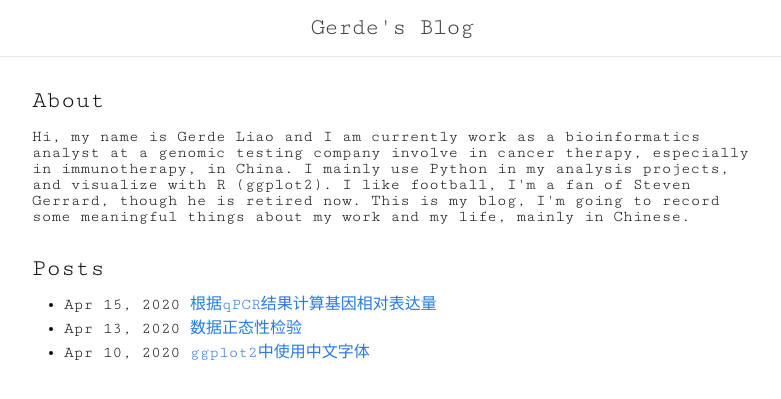
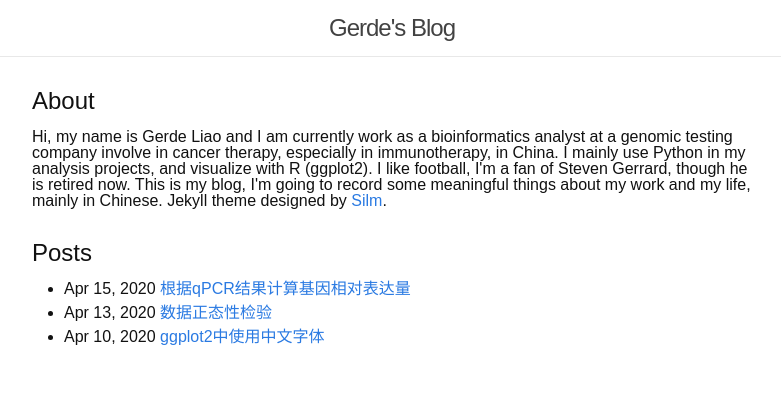
Before and after one commit to Gerde/gerde.github.io, a Jekyll site: the page built from index.html, in a window 1280 px wide. Shown: the top 399 px of the page, without its empty margins (248-1029 px from the left). Built offline with Jekyll 4.4.1, drawn with Linux system fonts in a browser that asks for light colours.

Commit message:
modify theme

```diff
--- a/_sass/_syntax-highlighting.scss
+++ b/_sass/_syntax-highlighting.scss
@@ -17,7 +17,7 @@
 */
 
 .highlight {
-    background-color: #fcfcfc;
+    background-color: #e5e5e5;
     color: #586e75;
     .c { color: #93a1a1 } /* Comment */
     .err{ color: #586e75 } /* Error */
--- a/css/main.scss
+++ b/css/main.scss
@@ -5,8 +5,8 @@
 
 
 // Our variables
-$base-font-family: "Cutive Mono", "Courier New", "Helvetica Neue", Helvetica, FangSong, STFangsong, sans-serif;
-$code-font-family: "Courier New", Consolas, monopace, FangSong, STFangsong;
+$base-font-family: "Arial", "Courier New", "Helvetica Neue", Helvetica, FangSong, STFangsong, sans-serif;
+$code-font-family: "Arial", Consolas, monopace, FangSong, STFangsong;
 $base-font-size:   16px;
 $base-font-weight: 400;
 $small-font-size:  0.875rem;
--- a/index.html
+++ b/index.html
@@ -4,7 +4,7 @@
 <div class="home">
 	<section>
 		<h2>About</h2>
-		<p>Hi, my name is Gerde Liao and I am currently work as a bioinformatics analyst at a genomic testing company involve in cancer therapy, especially in immunotherapy, in China. I mainly use Python in my analysis projects, and visualize with R (ggplot2). I like football, I'm a fan of Steven Gerrard, though he is retired now. This is my blog, I'm going to record some meaningful things about my work and my life, mainly in Chinese.</p>
+		<p>Hi, my name is Gerde Liao and I am currently work as a bioinformatics analyst at a genomic testing company involve in cancer therapy, especially in immunotherapy, in China. I mainly use Python in my analysis projects, and visualize with R (ggplot2). I like football, I'm a fan of Steven Gerrard, though he is retired now. This is my blog, I'm going to record some meaningful things about my work and my life, mainly in Chinese. Jekyll theme designed by <a href="https://github.com/syaning/slim">Silm</a>.</p>
 	</section>
 	<section>
 		<h2>Posts</h2>
```
